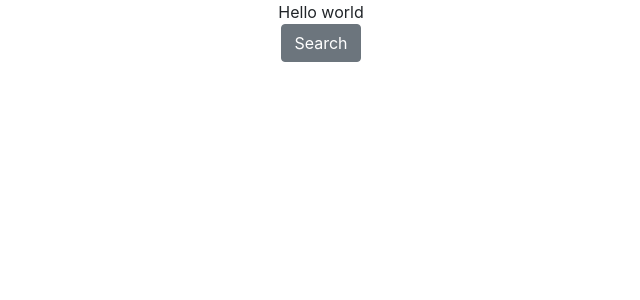
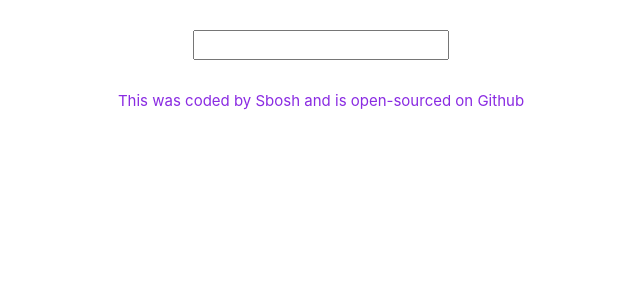
Before and after one commit to sbosh1991/dictionary-react-project, a React (Create React App) app: page / in a window 1280 px wide. Shown: the top 300 px of the page, without its empty margins (319-959 px from the left). Built offline with nearby package versions, Linux system fonts and the light colour scheme.

Commit message:
added dictionary component

```diff
--- a/src/App.js
+++ b/src/App.js
@@ -1,12 +1,12 @@
 import "./App.css";
+import Dictionary from "./Dictionary";
+import Footer from "./Footer";
 
 function App() {
   return (
     <div className="App">
-      Hello world
-      <div>
-        <button className="btn btn-secondary"> Search</button>
-      </div>
+      <Dictionary />
+      <Footer />
     </div>
   );
 }
--- /dev/null
+++ b/src/Dictionary.css
@@ -0,0 +1,3 @@
+.Dictionary form {
+  margin: 30px;
+}
--- /dev/null
+++ b/src/Dictionary.js
@@ -0,0 +1,23 @@
+import React, { useState } from "react";
+import "./Dictionary.css";
+
+export default function Dictionary() {
+  let [word, setWord] = useState("null");
+
+  function search(event) {
+    event.preventDefault();
+    alert(`searching for ${word} definition`);
+  }
+
+  function handlewordchange(event) {
+    setWord(event.target.value);
+  }
+
+  return (
+    <div className="Dictionary">
+      <form onSubmit={search}>
+        <input type="search" onChange={handlewordchange} />
+      </form>
+    </div>
+  );
+}
--- /dev/null
+++ b/src/Footer.css
@@ -0,0 +1,6 @@
+.Footer {
+  font-size: 15px;
+  color: blueviolet;
+  text-align: center;
+  margin: 30px 0;
+}
--- /dev/null
+++ b/src/Footer.js
@@ -0,0 +1,10 @@
+import React from "react";
+import "./Footer.css";
+
+export default function Footer() {
+  return (
+    <div className="Footer">
+      <footer>This was coded by Sbosh and is open-sourced on Github</footer>
+    </div>
+  );
+}
```
